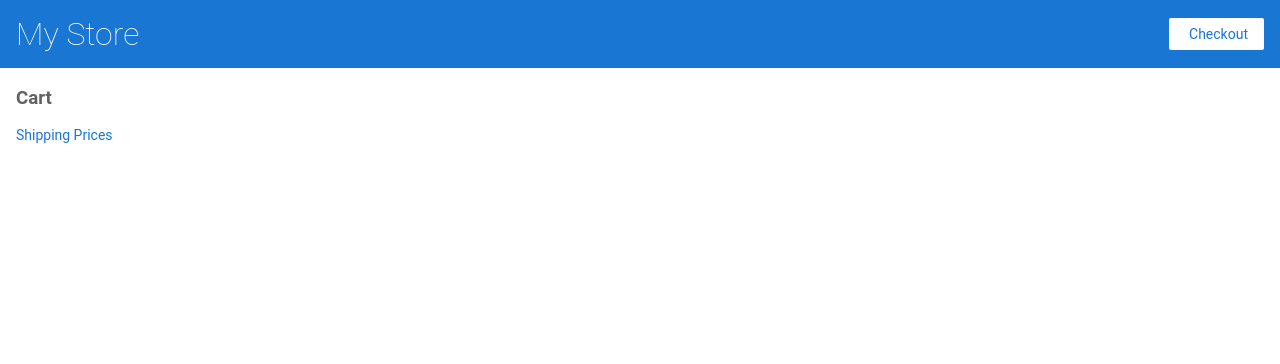
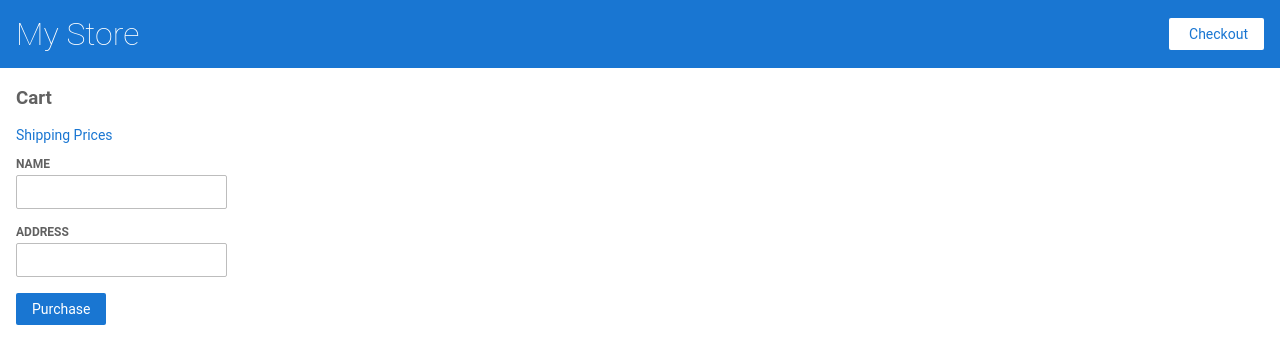
Before and after one commit to aulifarm/angular-tutorial-mystore, an Angular app: page /cart in a window 1280 px wide. Shown: the top 364 px of the page. Built offline with nearby package versions, Linux system fonts and the light colour scheme.

Commit message:
Create the checkout form

```diff
--- a/src/app/cart/cart.component.html
+++ b/src/app/cart/cart.component.html
@@ -1,11 +1,30 @@
 <h3>Cart</h3>
 
 <p>
-    <a routerLink="/shipping">Shipping Prices</a>
-  </p>
-
+  <a routerLink="/shipping">Shipping Prices</a>
+</p>
 
 <div class="cart-item" *ngFor="let item of items">
-  <span>{{ item.name }}</span>
+  <span>{{ item.name }} </span>
   <span>{{ item.price | currency }}</span>
 </div>
+
+<form [formGroup]="checkoutForm" (ngSubmit)="onSubmit()">
+
+  <div>
+    <label for="name">
+      Name
+    </label>
+    <input id="name" type="text" formControlName="name">
+  </div>
+
+  <div>
+    <label for="address">
+      Address
+    </label>
+    <input id="address" type="text" formControlName="address">
+  </div>
+
+  <button class="button" type="submit">Purchase</button>
+
+</form>
```
